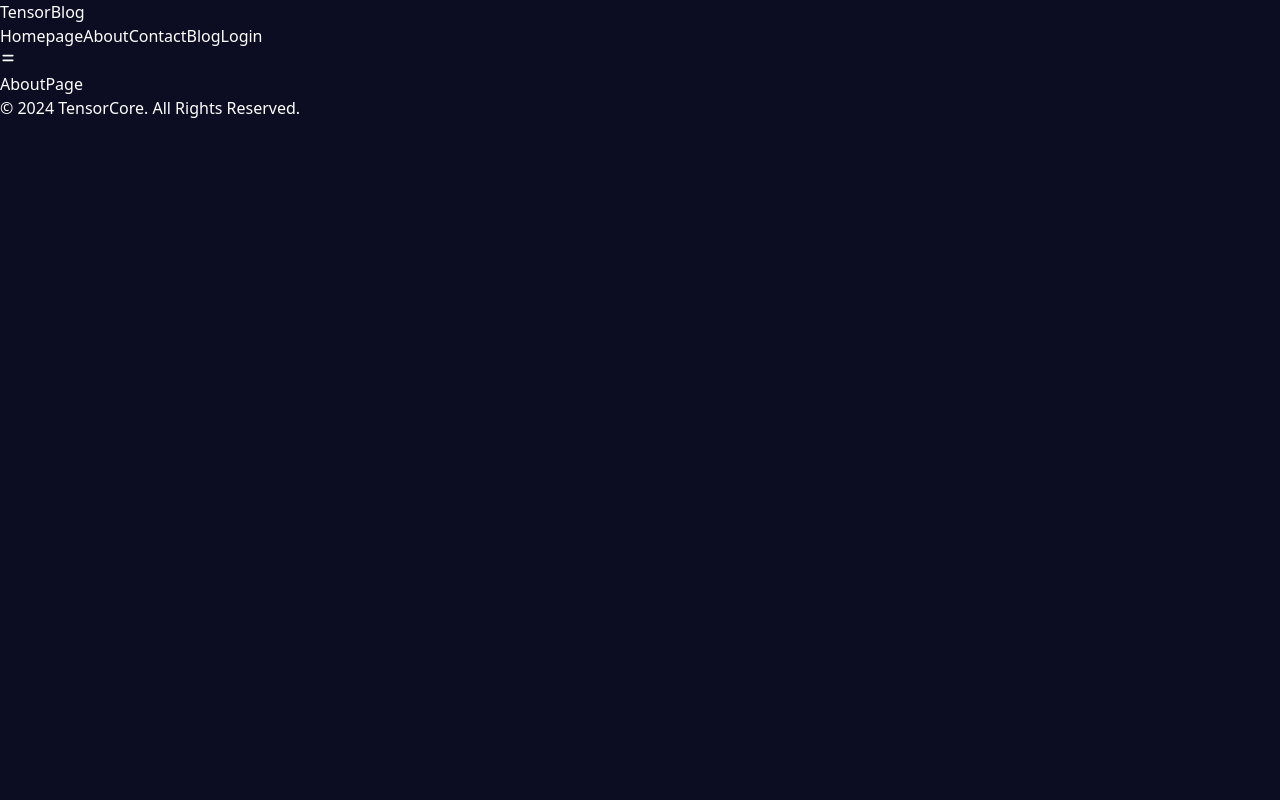
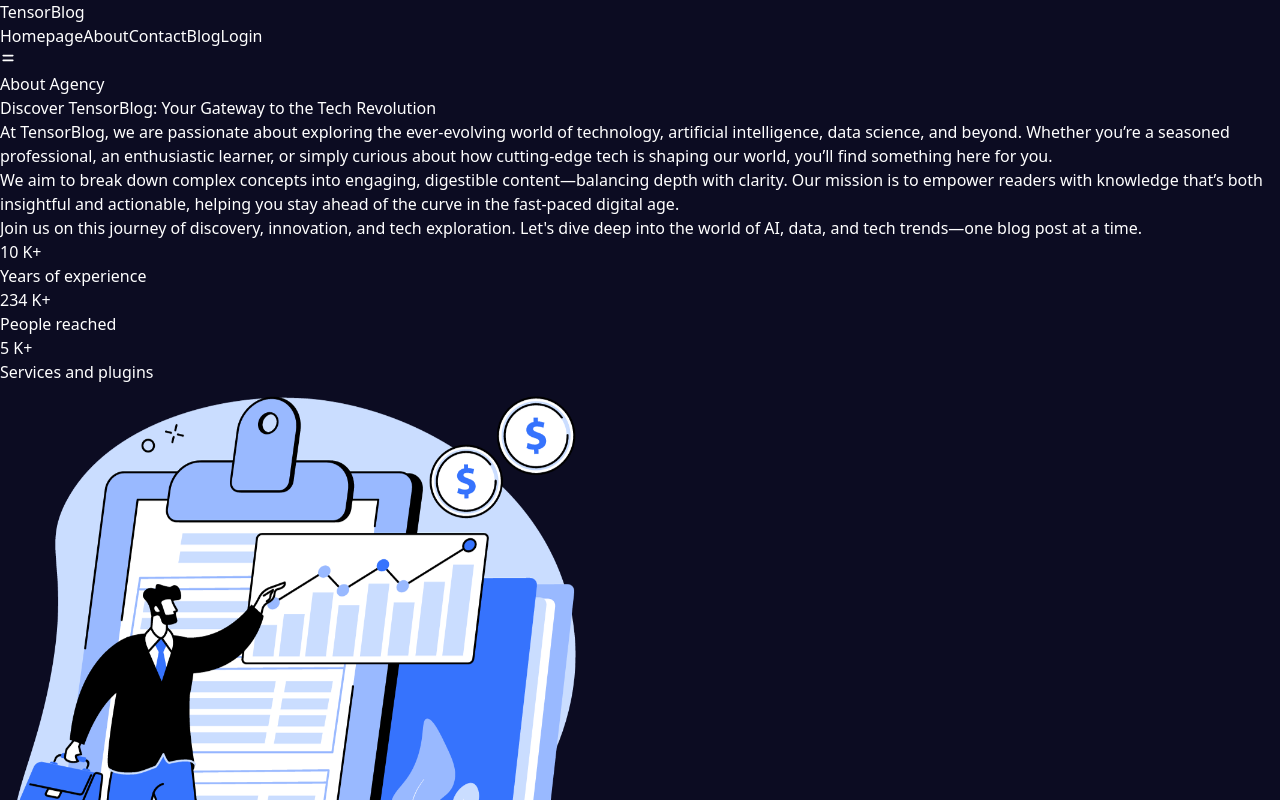
Before and after one commit to B3nzy/Blog-App-Nextjs, a Next.js app: page /about in a window 1280 px wide. Shown: the top 800 px of the page. Built offline with nearby package versions, Linux system fonts and the light colour scheme.

Commit message:
Add CSS for about page.

```diff
--- a/src/app/about/page.jsx
+++ b/src/app/about/page.jsx
@@ -1,5 +1,52 @@
+import Image from "next/image";
 import React from "react";
 
 export default function AboutPage() {
-  return <div>AboutPage</div>;
+  return (
+    <div className="flex flex-col sm:flex-row gap-16 pl-2 pr-2 w-full lg:w-[85%] m-auto justify-center">
+      <div className="w-full pl-14  flex flex-col gap-14 pr-10">
+        <div className="text-3xl text-sky-600">About Agency</div>
+        <div className="text-5xl sm:text-6xl ">
+          Discover TensorBlog: Your Gateway to the Tech Revolution
+        </div>
+        <div className="text-base sm:text-lg flex flex-col gap-4">
+          <p>
+            At TensorBlog, we are passionate about exploring the ever-evolving
+            world of technology, artificial intelligence, data science, and
+            beyond. Whether you’re a seasoned professional, an enthusiastic
+            learner, or simply curious about how cutting-edge tech is shaping
+            our world, you’ll find something here for you.
+          </p>
+          <p>
+            We aim to break down complex concepts into engaging, digestible
+            content—balancing depth with clarity. Our mission is to empower
+            readers with knowledge that’s both insightful and actionable,
+            helping you stay ahead of the curve in the fast-paced digital age.
+          </p>
+          <p>
+            Join us on this journey of discovery, innovation, and tech
+            exploration. Let's dive deep into the world of AI, data, and tech
+            trends—one blog post at a time.
+          </p>
+        </div>
+        <div className="flex flex-row gap-10">
+          <div className="flex flex-col gap-1">
+            <h1 className="text-2xl text-sky-600">10 K+</h1>
+            <p>Years of experience</p>
+          </div>
+          <div className="flex flex-col gap-1">
+            <h1 className="text-2xl text-sky-600">234 K+</h1>
+            <p>People reached</p>
+          </div>
+          <div className="flex flex-col gap-1">
+            <h1 className="text-2xl text-sky-600">5 K+</h1>
+            <p>Services and plugins</p>
+          </div>
+        </div>
+      </div>
+      <div className="w-full flex justify-center items-center">
+        <Image className="" src={"/about.png"} height={600} width={600} />
+      </div>
+    </div>
+  );
 }
--- a/src/app/page.jsx
+++ b/src/app/page.jsx
@@ -23,7 +23,7 @@
         </div>
         <Image src="/brands.png" width={500} height={500} />
       </div>
-      <div className="w-full h-auto">
+      <div className="w-full flex justify-center items-center">
         <Image
           className="fill"
           src="/hero.gif"
```
